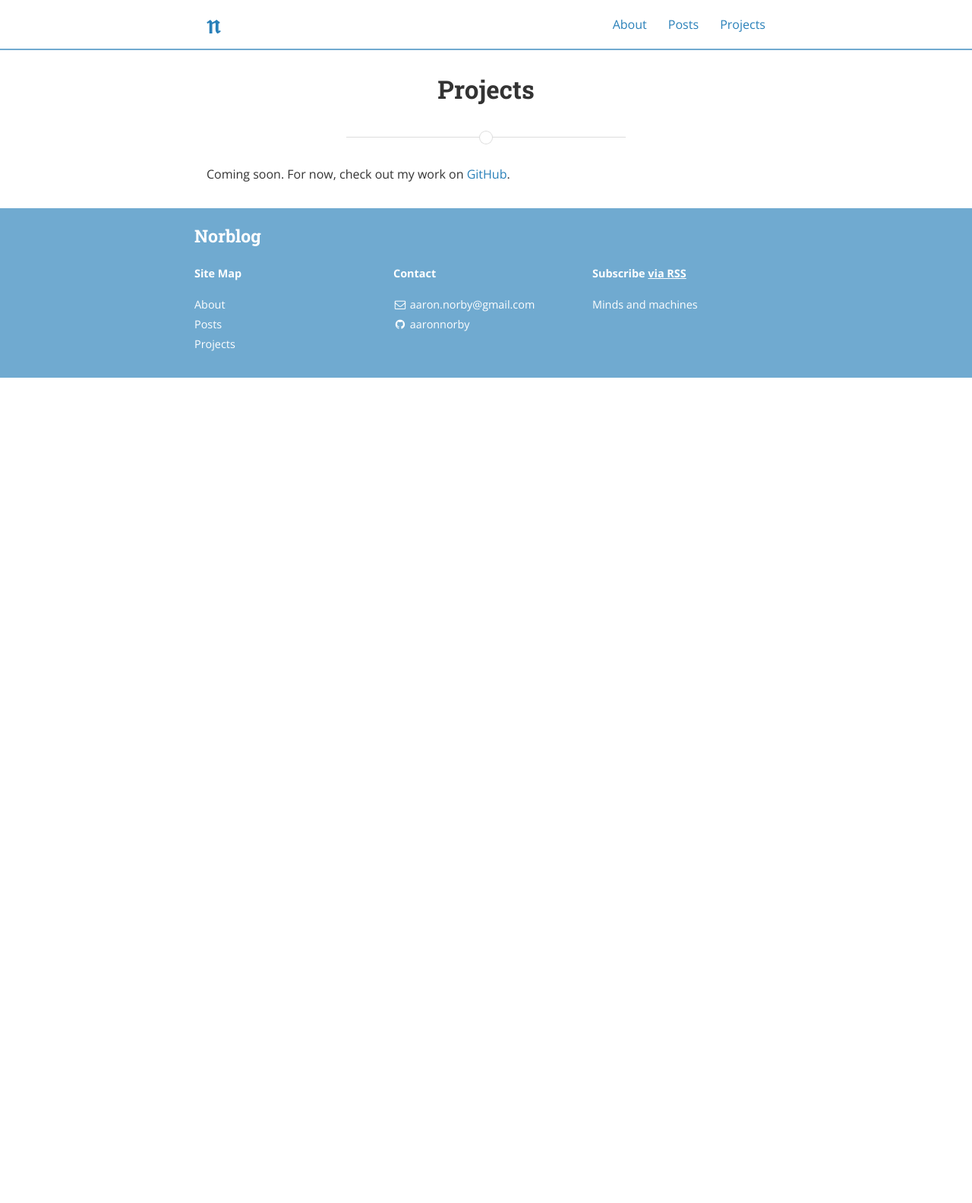
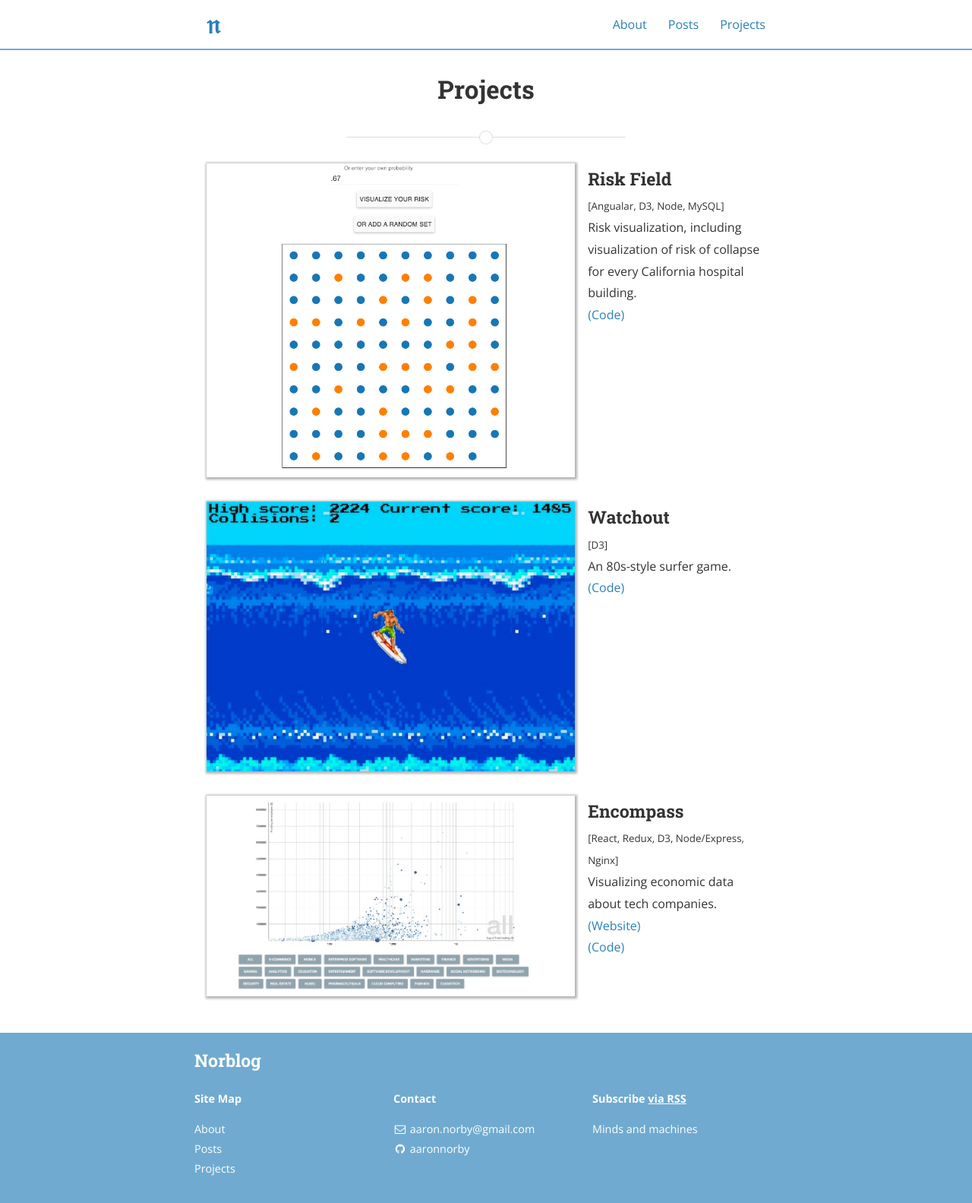
Before and after one commit to aaronnorby/aaronnorby.github.io, a Jekyll site: the page built from projects.md, in a window 1280 px wide. Shown: the whole page at 76% size. Built offline with Jekyll 4.4.1, drawn with Linux system fonts in a browser that asks for light colours; nearby versions of some CDN libraries; a style sheet for code colours, icons or effects is not loaded; before the commit the page ends 900 px from its top, so only the background shows below that.

Commit message:
Add projects to projects page
This commit makes major changes to the project page, adding in
projects and also adding sass/bourbon/neat styles to them. Add a
layout specifically for the projects page as well.

```diff
--- /dev/null
+++ b/_layouts/projects.html
@@ -0,0 +1,18 @@
+---
+layout: default
+---
+<div class="wrapper">
+<div class="page">
+
+  <header class="post-header">
+    <h1 class="post-title">{{ page.title }}</h1>
+  </header>
+
+  {% include page_divider.html %}
+
+  <article class="projects-content">
+    {{ content }}
+  </article>
+
+</div>
+</div>
--- a/_sass/_layout.scss
+++ b/_sass/_layout.scss
@@ -323,6 +323,39 @@ pre code.hljs {
 			padding-bottom: 0.5em;
  		}
 	}
+  /*
+  * Projects
+  */
+  .projects-content {
+    @include outer-container;
+    .project {
+      @include span-columns(12);
+      margin-bottom: 2em;
+      .project-image {
+        @include span-columns(8 of 12);
+        overflow: hidden;
+        box-shadow: 1px 1px 3px 2px rgba(0, 0, 0, 0.3);
+      }
+      img {
+        width: 100%;
+        transition: all .5s ease-out;
+        &:hover {
+          transition: transform 1.5s ease-in;
+          transform: scale(1.5);
+          @media screen and (max-width: 480px) {
+            transform: none;
+          }
+        }
+      }
+      .project-description {
+        @include span-columns(4 of 12);
+        h3, p {
+          margin-bottom: 0;
+        }
+
+      }
+    }
+  }
 }
 
 /*
--- a/projects.md
+++ b/projects.md
@@ -1,7 +1,42 @@
 ---
-layout: page
+layout: projects
 title: Projects
 permalink: /projects/
 ---
+<section class="project">
+  <div class="project-image">
+    <img src="{{ site.baseurl }}assets/riskField.jpg" alt="risk field" >
+  </div>
+  <section class="project-description">
+    <h3>Risk Field</h3>
+    <p><small>[Angualar, D3, Node, MySQL]</small></p>
+    <p>Risk visualization, including visualization of risk of collapse for every
+    California hospital building.</p>
+    <p><a href="https:\//github.com/aaronnorby/riskField">(Code)</a></p>
+  </section>
+</section>
 
-Coming soon. For now, check out my work on [GitHub](https://github.com/aaronnorby).
+<section class="project">
+  <div class="project-image">
+    <img src="{{ site.baseurl }}assets/surfsUp.jpg" alt="surf game" >
+  </div>
+  <section class="project-description">
+    <h3>Watchout</h3>
+    <p><small>[D3]</small></p>
+    <p>An 80s-style surfer game.</p>
+    <p><a href="https:\//github.com/aaronnorby/watchout">(Code)</a></p>
+  </section>
+</section>
+
+<section class="project">
+  <div class="project-image">
+    <img src="{{ site.baseurl }}assets/encompass.jpg" alt="encompass" >
+  </div>
+  <section class="project-description">
+    <h3>Encompass</h3>
+    <p><small>[React, Redux, D3, Node/Express, Nginx]</small></p>
+    <p>Visualizing economic data about tech companies.</p>
+    <p><a href="http:\//encompass.space/">(Website)</a></p>
+    <p><a href="https:\//github.com/EncompassHR/Encompass">(Code)</a></p>
+  </section>
+</section>
```
Also changed, not shown: _drafts/vim-guivim-heresy.md (added), assets/encompass.jpg (added), assets/riskField.jpg (renamed from assets/riskFieldScreenshot.jpg), assets/surfsUp.jpg (added).
